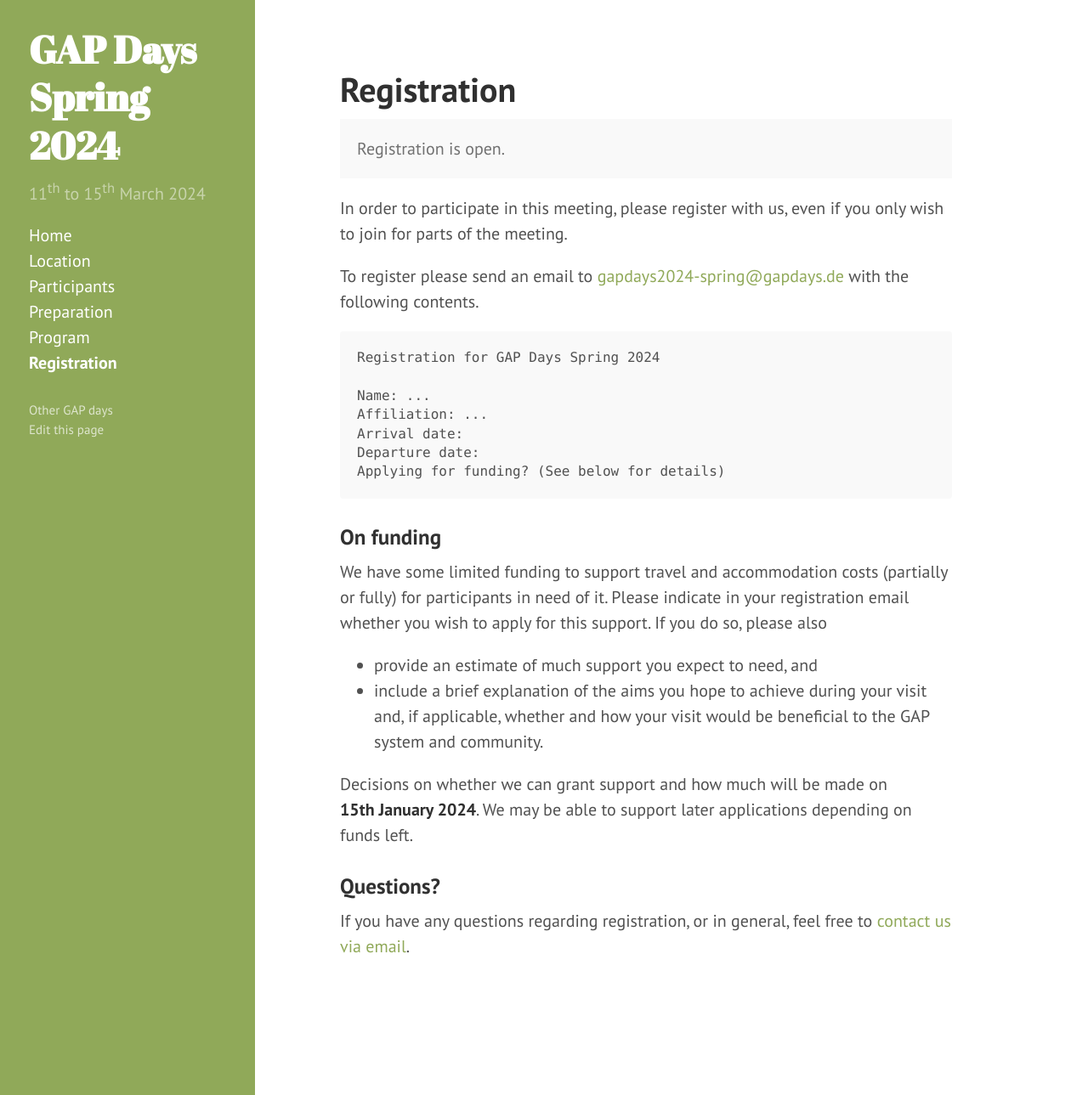
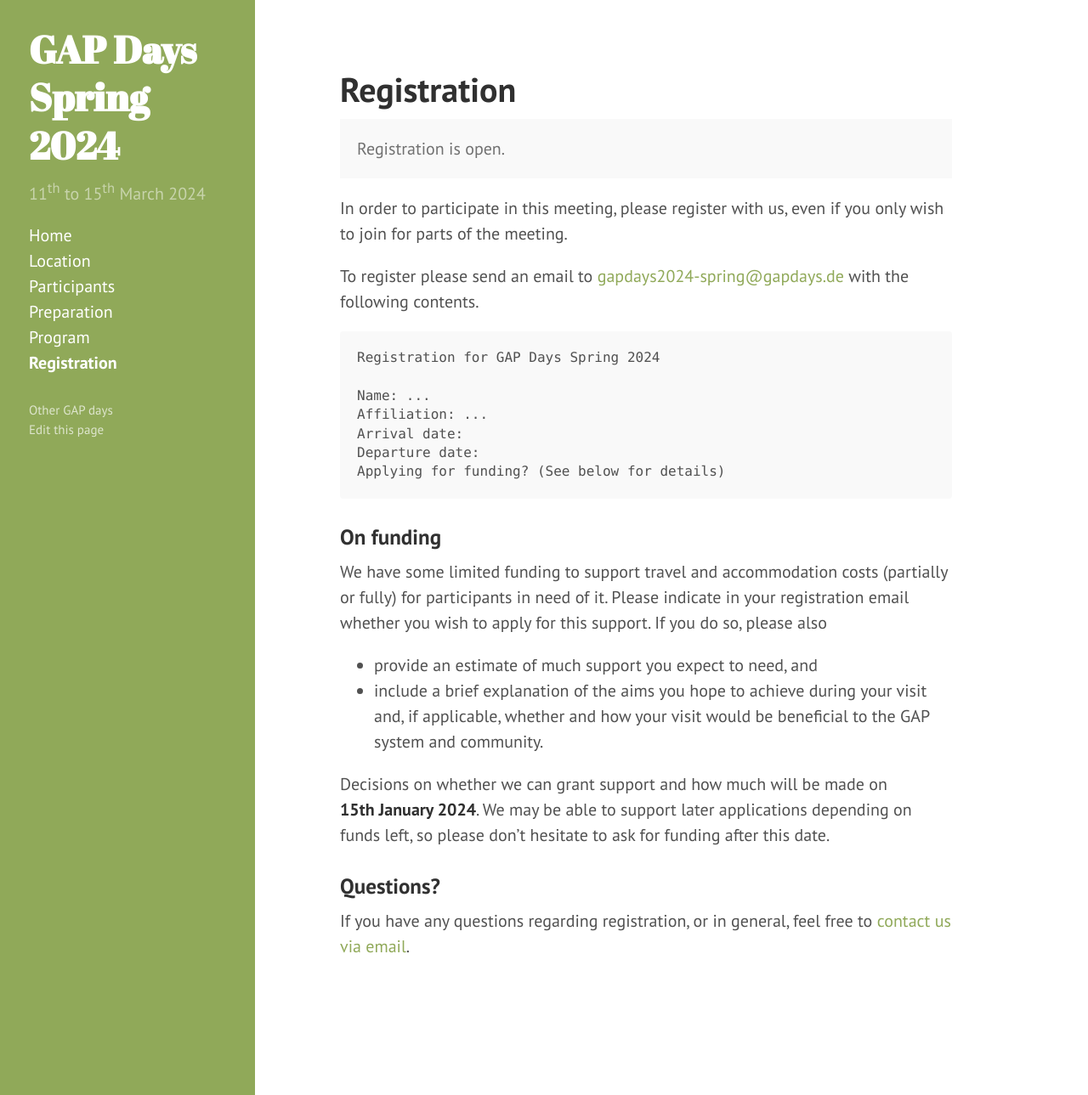
Before and after one commit to gapdays/gapdays2024-spring, a Jekyll site: the page built from registration.md, in a window 1280 px wide and 1289 px high. Shown: the whole window at 85% size. Built offline with Jekyll 4.4.1, drawn with Linux system fonts in a browser that asks for light colours.

Commit message:
Update registration.md

```diff
--- a/registration.md
+++ b/registration.md
@@ -41,7 +41,7 @@ you do so, please also
 
 Decisions on whether we can grant support and how much will be made
 on **15th&nbsp;January&nbsp;2024**. We may be able to support later applications
-depending on funds left.
+depending on funds left, so please don't hesitate to ask for funding after this date.
 
 ### Questions?
 
```
